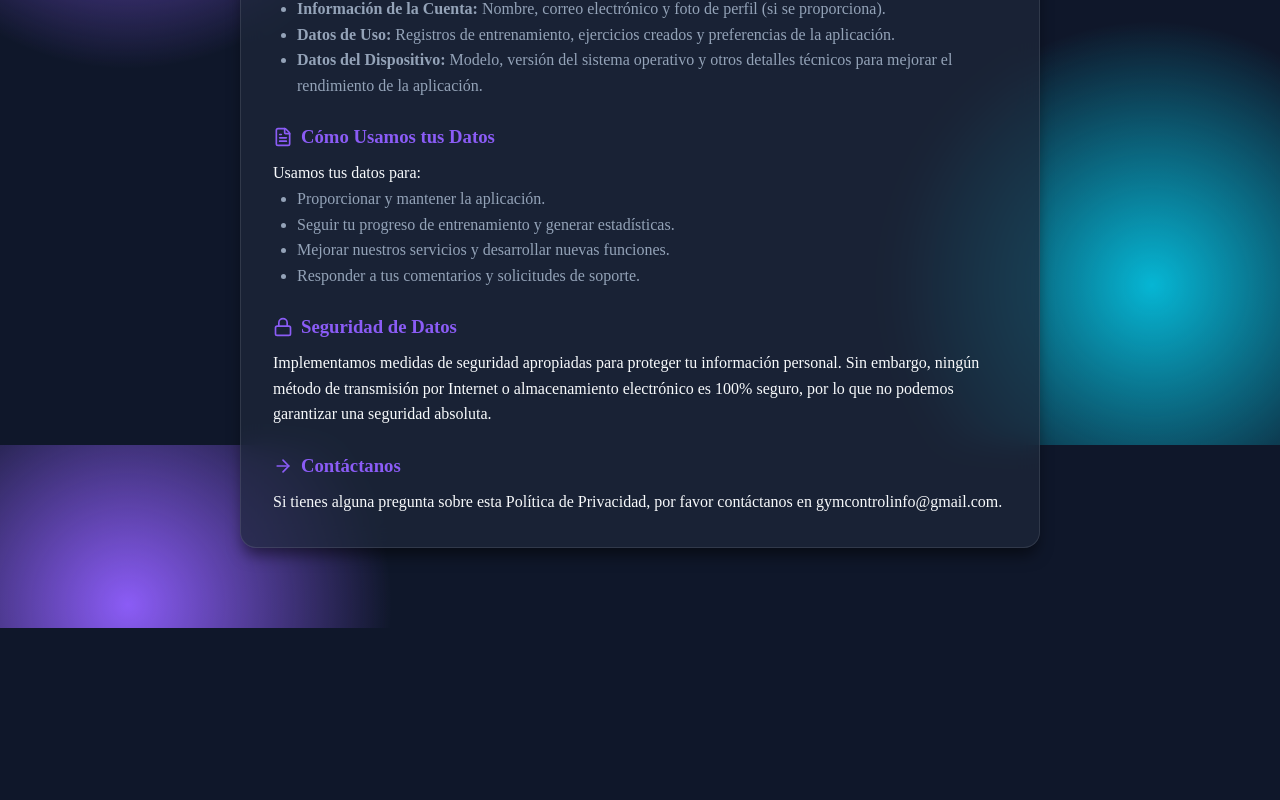
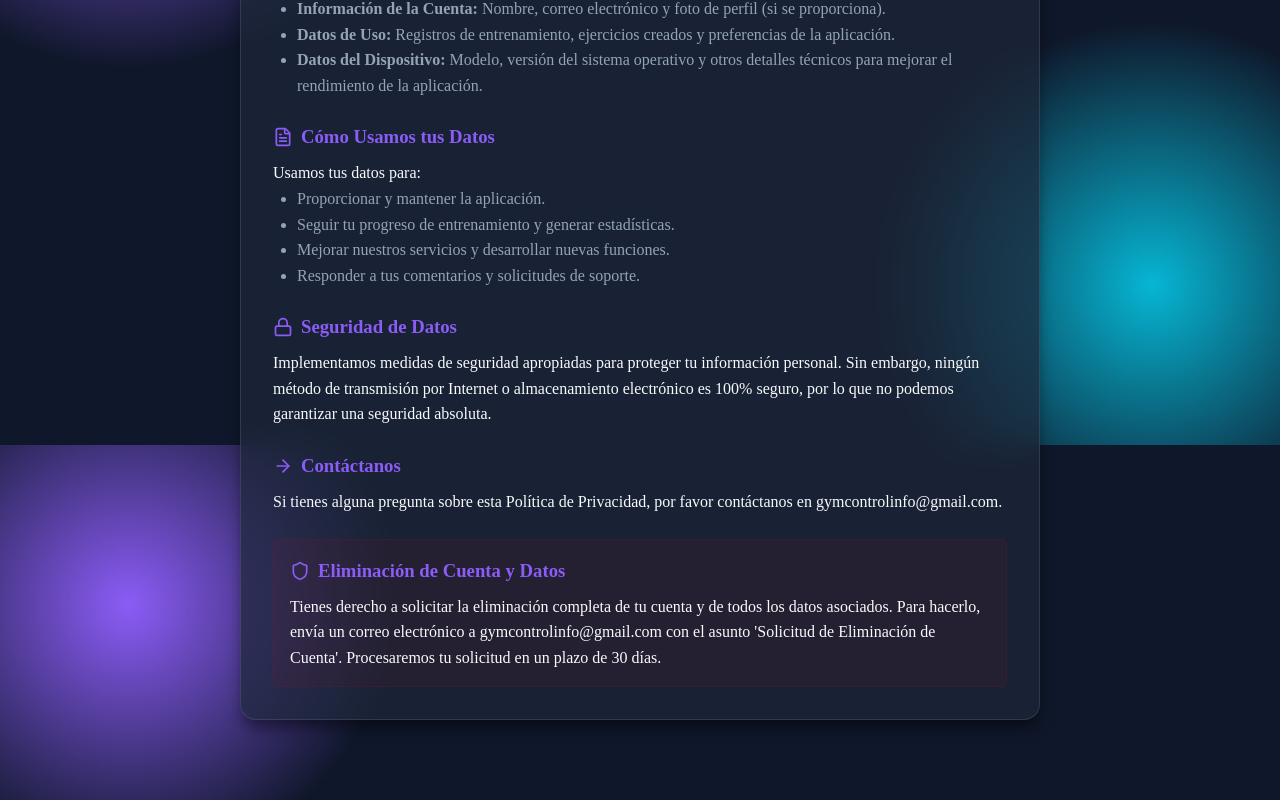
Before and after one commit to gymcontrolinfo-byte/gymcontrol, a React (Vite) app: page /privacy in a window 1280 px wide. Shown: the part 355-1155 px from the top of the page. Before the commit the page ends 983 px from the top, so only its background shows below. Built offline with nearby package versions, Linux system fonts and the light colour scheme; no server answers.

Commit message:
Update Privacy Policy: Add Account Deletion section for Google Play compliance

```diff
--- a/src/locales/en.json
+++ b/src/locales/en.json
@@ -219,6 +219,10 @@
             "title": "Contact Us",
             "content": "If you have any questions about this Privacy Policy, please contact us at gymcontrolinfo@gmail.com."
         },
+        "deletion": {
+            "title": "Account & Data Deletion",
+            "content": "You have the right to request the complete deletion of your account and all associated data. To do so, please send an email to gymcontrolinfo@gmail.com with the subject 'Account Deletion Request'. We will process your request within 30 days."
+        },
         "disclaimer": "This is a generic privacy policy template. Please consult with a legal professional to ensure compliance with local laws and regulations."
     }
 }
--- a/src/locales/es-MX.json
+++ b/src/locales/es-MX.json
@@ -219,6 +219,10 @@
             "title": "Contáctanos",
             "content": "Si tienes alguna pregunta sobre esta Política de Privacidad, por favor contáctanos en gymcontrolinfo@gmail.com."
         },
+        "deletion": {
+            "title": "Eliminación de Cuenta y Datos",
+            "content": "Tienes derecho a solicitar la eliminación completa de tu cuenta y de todos los datos asociados. Para hacerlo, envía un correo electrónico a gymcontrolinfo@gmail.com con el asunto 'Solicitud de Eliminación de Cuenta'. Procesaremos tu solicitud en un plazo de 30 días."
+        },
         "disclaimer": "Esta es una plantilla de política de privacidad genérica. Por favor consulta con un profesional legal para asegurar el cumplimiento con las leyes y regulaciones locales."
     }
 }
--- a/src/pages/PrivacyPolicy.jsx
+++ b/src/pages/PrivacyPolicy.jsx
@@ -84,6 +84,13 @@ const PrivacyPolicy = () => {
                         </h3>
                         <p>{t('privacy.contact.content')}</p>
                     </section>
+
+                    <section id="deletion" style={{ padding: '1rem', background: 'rgba(255, 0, 0, 0.05)', borderRadius: 'var(--radius-sm)', border: '1px solid rgba(255, 0, 0, 0.1)' }}>
+                        <h3 style={{ display: 'flex', alignItems: 'center', gap: '0.5rem', marginBottom: '0.5rem', color: 'var(--accent-primary)' }}>
+                            <Shield size={20} className="text-red-400" /> {t('privacy.deletion.title')}
+                        </h3>
+                        <p>{t('privacy.deletion.content')}</p>
+                    </section>
                 </div>
 
             </div>
```
